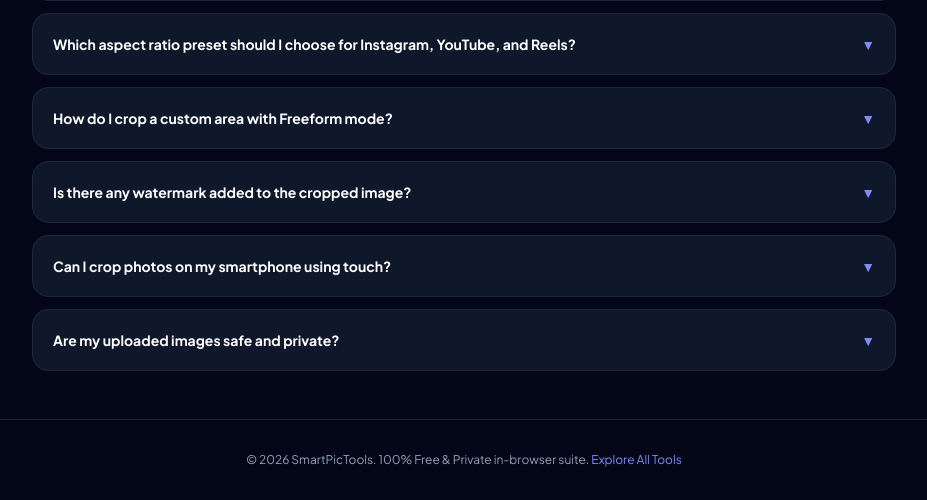
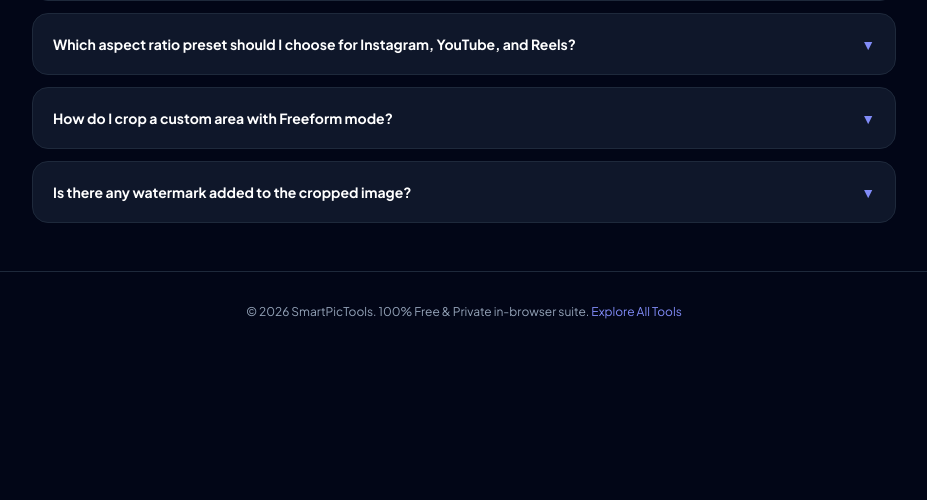
Before and after one commit to pranjalrajput243/smartpictools, a Flask app: page /crop-image in a window 1280 px wide. Shown: the part 1093-1593 px from the top of the page, without its empty margins (176-1103 px from the left). After the commit the page ends 1412 px from the top, so only its background shows below. Run offline with Flask 3, Linux system fonts and the light colour scheme; some libraries are stand-ins or nearby versions.

Commit message:
Update crop-image.html

```diff
--- a/templates/crop-image.html
+++ b/templates/crop-image.html
@@ -96,7 +96,7 @@
                     </button>
                 </div>
 
-                <!-- ⚡ PRO TOOLBAR -->
+                <!-- ⚡ CONTROL TOOLBAR -->
                 <div class="flex flex-wrap items-center justify-between gap-2 p-2.5 bg-slate-950/90 rounded-2xl border border-slate-800">
                     <div class="flex items-center gap-2">
                         <button type="button" onclick="cropZoom(0.15)" title="Zoom In" class="py-1.5 px-3 rounded-xl bg-slate-900 hover:bg-indigo-600 text-xs font-bold text-white border border-slate-700 transition flex items-center gap-1 active:scale-95">
@@ -113,11 +113,11 @@
                         </button>
                     </div>
                     <span class="text-[11px] font-semibold text-emerald-400 flex items-center gap-1">
-                        <span>💡 Drag anywhere on the photo to draw your crop area</span>
+                        <span>💡 Drag to draw crop area | Zoom in to Pan</span>
                     </span>
                 </div>
 
-                <!-- ⚡ CROPPER CONTAINER (EXACT FIT - ZERO BLACK SPACE) -->
+                <!-- ⚡ EXACT FIT CONTAINER (ZERO BLACK SPACE) -->
                 <div class="flex items-center justify-center select-none overflow-hidden">
                     <div class="inline-block max-w-full rounded-2xl border border-slate-800 overflow-hidden leading-none shadow-xl bg-slate-950">
                         <img id="crop-image" src="#" alt="Crop Preview" class="max-h-[460px] max-w-full block">
@@ -168,7 +168,7 @@
             </div>
         </section>
 
-        <!-- ⚡ 100% USER-CENTRIC PRACTICAL FAQS -->
+        <!-- FAQS -->
         <section class="mt-12 space-y-3">
             <h2 class="text-xl font-bold text-white mb-4">Frequently Asked Questions</h2>
 
@@ -208,22 +208,6 @@
                 </summary>
                 <p class="text-slate-400 mt-2.5 leading-relaxed text-xs sm:text-sm">Never! SmartPicTools is 100% free and we never place any branding, logos, or watermarks on your downloaded images.</p>
             </details>
-
-            <details class="group bg-slate-900 p-4 sm:p-5 rounded-2xl border border-slate-800 cursor-pointer">
-                <summary class="font-bold text-white flex justify-between items-center text-sm">
-                    Can I crop photos on my smartphone using touch?
-                    <span class="text-indigo-400 group-open:rotate-180 transition ml-2">▼</span>
-                </summary>
-                <p class="text-slate-400 mt-2.5 leading-relaxed text-xs sm:text-sm">Yes! The tool is fully optimized for mobile touchscreens. You can draw, pinch-to-zoom, and move the crop frame smoothly using your fingers on any smartphone.</p>
-            </details>
-
-            <details class="group bg-slate-900 p-4 sm:p-5 rounded-2xl border border-slate-800 cursor-pointer">
-                <summary class="font-bold text-white flex justify-between items-center text-sm">
-                    Are my uploaded images safe and private?
-                    <span class="text-indigo-400 group-open:rotate-180 transition ml-2">▼</span>
-                </summary>
-                <p class="text-slate-400 mt-2.5 leading-relaxed text-xs sm:text-sm">100%. Cropping executes directly inside your browser's local memory. Your photos never get uploaded, saved, or indexed on any server, ensuring complete privacy.</p>
-            </details>
         </section>
     </main>
 
@@ -231,13 +215,13 @@
         <p>© 2026 SmartPicTools. 100% Free & Private in-browser suite. <a href="/" class="text-indigo-400 hover:underline">Explore All Tools</a></p>
     </footer>
 
-    <!-- ⚡ JS ENGINE -->
+    <!-- ⚡ JS ENGINE WITH HARD BOUNDARY CLAMP -->
     <script>
         let cropper = null;
         let currentFile = null;
         let isHandMode = false;
         let isSpacePressed = false;
-        let baseCanvasData = null;
+        let baseCanvasData = null; // ⚡ Minimum Fit Boundary
 
         const dropArea = document.getElementById('drop-area');
         const fileInput = document.getElementById('file-input');
@@ -287,8 +271,7 @@
                         responsive: true,
                         zoomable: true,
                         zoomOnWheel: false,
-                        // ⚡ NO AUTO-CROP BOX: Photo opens 100% clean, user drags with mouse to crop!
-                        autoCrop: false,
+                        autoCrop: false, // ⚡ Clean view on load
                         ready: function () {
                             const c = cropper.getCanvasData();
                             baseCanvasData = {
@@ -297,7 +280,19 @@
                                 left: c.left,
                                 top: c.top
                             };
-                            // Default is Freeform with no pre-drawn box
+                        },
+                        // ⚡ PREVENTS MOVING PHOTO OFF-SCREEN WHEN NOT ZOOMED IN!
+                        cropmove: function (e) {
+                            if (e.detail.action === 'move' && baseCanvasData) {
+                                const c = cropper.getCanvasData();
+                                // If not zoomed in, LOCK in place so edges never detach!
+                                if (c.width <= baseCanvasData.width + 2) {
+                                    e.preventDefault();
+                                }
+                            }
+                        },
+                        cropend: function () {
+                            clampCanvasBounds();
                         }
                     });
                 };
@@ -307,15 +302,45 @@
             reader.readAsDataURL(displayBlob);
         }
 
-        // ⚡ RATIO TEMPLATES (Draws full-coverage box ONLY when clicked)
+        // ⚡ ENSURES PHOTO EDGES NEVER DRIFT OFF THE FRAME
+        function clampCanvasBounds() {
+            if (!cropper || !baseCanvasData) return;
+            const c = cropper.getCanvasData();
+
+            // If photo is at normal scale, snap firmly to initial fit!
+            if (c.width <= baseCanvasData.width + 2) {
+                cropper.setCanvasData(baseCanvasData);
+                return;
+            }
+
+            // If zoomed in, ensure edges stay pinned to boundaries
+            let newLeft = c.left;
+            let newTop = c.top;
+
+            const maxLeft = baseCanvasData.left;
+            const minLeft = baseCanvasData.left + baseCanvasData.width - c.width;
+            const maxTop = baseCanvasData.top;
+            const minTop = baseCanvasData.top + baseCanvasData.height - c.height;
+
+            if (newLeft > maxLeft) newLeft = maxLeft;
+            if (newLeft < minLeft) newLeft = minLeft;
+            if (newTop > maxTop) newTop = maxTop;
+            if (newTop < minTop) newTop = minTop;
+
+            cropper.setCanvasData({
+                left: newLeft,
+                top: newTop,
+                width: c.width,
+                height: c.height
+            });
+        }
+
         function applyFullCoverageRatio(ratio, btn) {
             if (!cropper) return;
 
             if (isNaN(ratio) || !ratio) {
-                // Freeform: allow free drawing
                 cropper.setAspectRatio(NaN);
             } else {
-                // Ratio preset clicked: show crop box and cover full dimension
                 cropper.crop();
                 cropper.setAspectRatio(ratio);
                 maximizeCropBoxToFit(ratio);
@@ -352,60 +377,51 @@
             });
         }
 
-        // ⚡ ZOOM CONTROLS (LOCKED TO MINIMUM INITIAL SCALE)
+        // ⚡ ZOOM CONTROLS
         function cropZoom(val) {
             if (!cropper || !baseCanvasData) return;
-            const cData = cropper.getCanvasData();
+            const c = cropper.getCanvasData();
 
             if (val > 0) {
-                const newW = cData.width * 1.15;
-                const newH = cData.height * 1.15;
-                const diffW = newW - cData.width;
-                const diffH = newH - cData.height;
+                const newW = c.width * 1.15;
+                const newH = c.height * 1.15;
+                const diffW = newW - c.width;
+                const diffH = newH - c.height;
 
                 cropper.setCanvasData({
                     width: newW,
                     height: newH,
-                    left: cData.left - (diffW / 2),
-                    top: cData.top - (diffH / 2)
+                    left: c.left - (diffW / 2),
+                    top: c.top - (diffH / 2)
                 });
             } else {
-                if (cData.width <= baseCanvasData.width + 1) return;
+                if (c.width <= baseCanvasData.width + 1) return;
 
-                let newW = cData.width * 0.88;
-                let newH = cData.height * 0.88;
+                let newW = c.width * 0.88;
+                let newH = c.height * 0.88;
 
                 if (newW <= baseCanvasData.width) {
-                    cropper.setCanvasData({
-                        width: baseCanvasData.width,
-                        height: baseCanvasData.height,
-                        left: baseCanvasData.left,
-                        top: baseCanvasData.top
-                    });
+                    cropper.setCanvasData(baseCanvasData);
                     return;
                 }
 
-                const diffW = cData.width - newW;
-                const diffH = cData.height - newH;
+                const diffW = c.width - newW;
+                const diffH = c.height - newH;
 
                 cropper.setCanvasData({
                     width: newW,
                     height: newH,
-                    left: cData.left + (diffW / 2),
-                    top: cData.top + (diffH / 2)
+                    left: c.left + (diffW / 2),
+                    top: c.top + (diffH / 2)
                 });
             }
+            clampCanvasBounds();
         }
 
         function cropReset() {
             if (cropper && baseCanvasData) {
-                cropper.setCanvasData({
-                    width: baseCanvasData.width,
-                    height: baseCanvasData.height,
-                    left: baseCanvasData.left,
-                    top: baseCanvasData.top
-                });
-                cropper.clear(); // Clears any drawn box
+                cropper.setCanvasData(baseCanvasData);
+                cropper.clear();
                 cropper.setAspectRatio(NaN);
 
                 document.querySelectorAll('.ratio-btn').forEach(b => {
@@ -417,7 +433,7 @@
             }
         }
 
-        // ⚡ SPACEBAR & HAND TOOL
+        // ⚡ PAN & HAND TOOL (ONLY ACTIVATES WHEN PHOTO IS ZOOMED IN!)
         function updatePanMode(active) {
             if (!cropper) return;
             const container = document.querySelector('.cropper-container');
```
